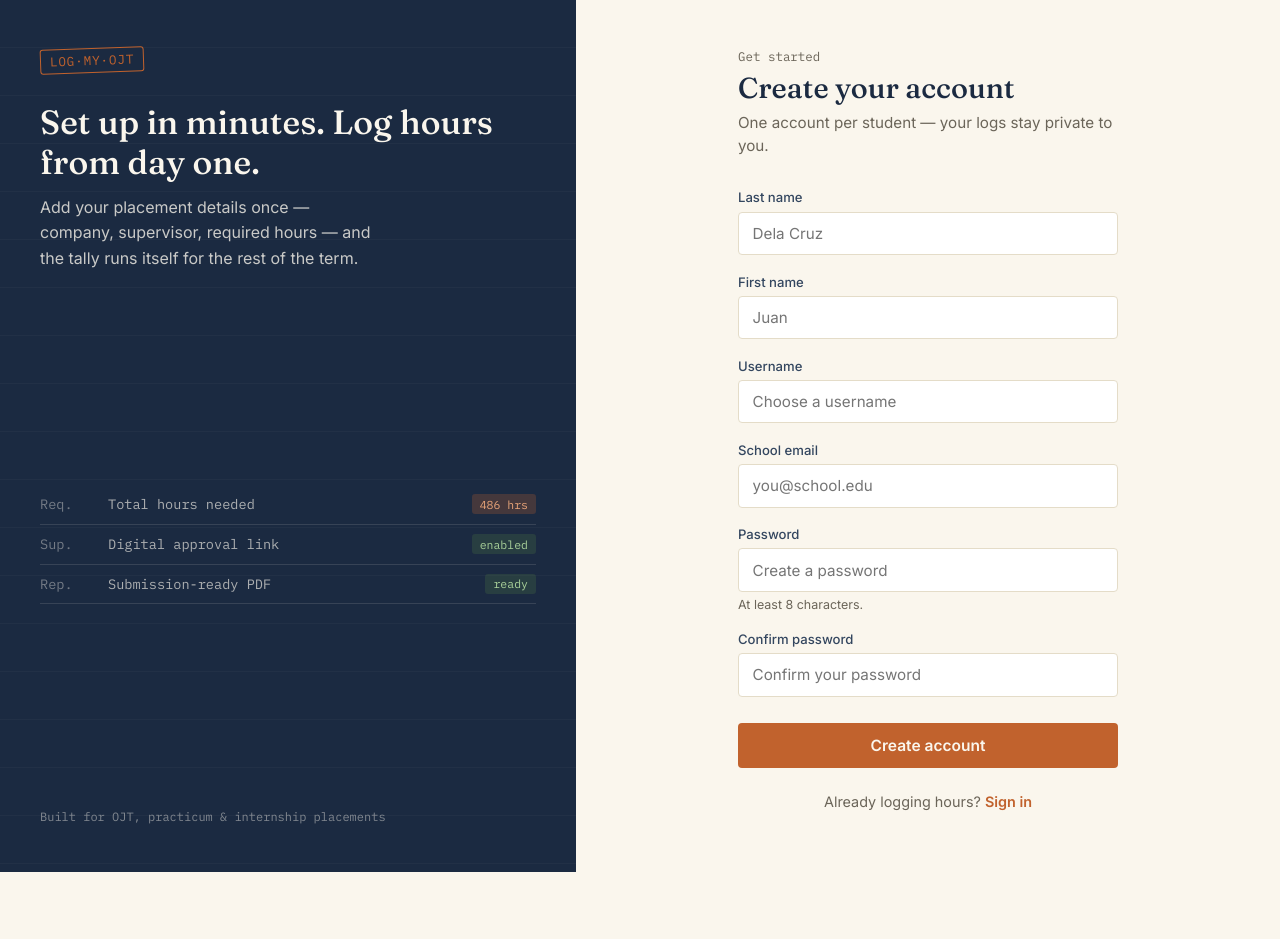
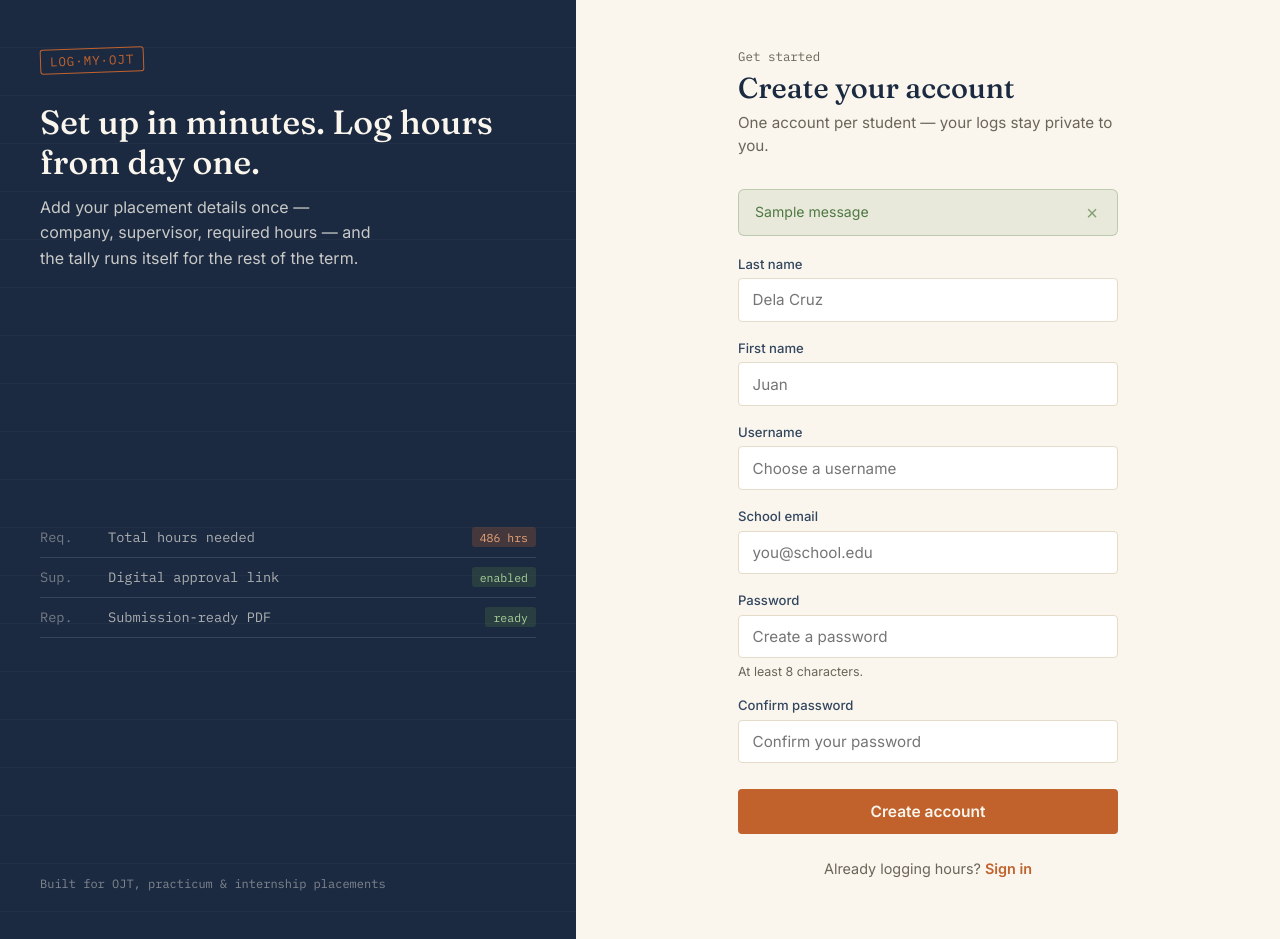
Before and after one commit to nameless1016/LogMyOJT, a Django app: page /register/ in a window 1280 px wide. Before the commit the page ends 872 px from the top, so only its background shows below. Run offline with Django 5.2, Linux system fonts and the light colour scheme; tables that the repository leaves empty hold one stand-in row (values such as "Sample post"); one stand-in notice (Sample message) is shown.

Commit message:
feat(auth): integrate django messages and polish login/register validation

```diff
--- a/apps/login/urls.py
+++ b/apps/login/urls.py
@@ -1,11 +1,10 @@
-from django.contrib.auth.views import LogoutView
 from django.urls import path
 
-from .views import login_view
+from .views import login_view, logout_view
 
 app_name = 'login'
 
 urlpatterns = [
     path('', login_view, name='login'),
-    path('logout/', LogoutView.as_view(next_page='login:login'), name='logout'),
+    path('logout/', logout_view, name='logout'),
 ]
--- a/apps/register/views.py
+++ b/apps/register/views.py
@@ -1,6 +1,10 @@
+from django.contrib import messages
 from django.contrib.auth import login as auth_login
 from django.contrib.auth.models import User
 from django.shortcuts import render, redirect
+
+from apps.user_profile.models import Profile
+from apps.user_settings.models import UserSettings
 
 
 def register_view(request):
@@ -19,8 +23,8 @@ def register_view(request):
         first_name = request.POST.get('first_name', '').strip()
         username = request.POST.get('username', '').strip()
         email = request.POST.get('email', '').strip()
-        password = request.POST.get('password')
-        password_confirm = request.POST.get('password_confirm')
+        password = request.POST.get('password', '')
+        password_confirm = request.POST.get('password_confirm', '')
 
         context = {
             'last_name': last_name,
@@ -39,14 +43,15 @@ def register_view(request):
         elif User.objects.filter(username=username).exists():
             errors.append('That username is already taken.')
         if not email:
-            errors.append('Email is required.')
+            errors.append('School email is required.')
         if not password or len(password) < 8:
             errors.append('Password must be at least 8 characters.')
         elif password != password_confirm:
             errors.append('Passwords do not match.')
 
         if errors:
-            context['errors'] = errors
+            for err in errors:
+                messages.error(request, err)
             return render(request, 'register/register.html', context)
 
         user = User.objects.create_user(
@@ -56,7 +61,14 @@ def register_view(request):
             first_name=first_name,
             last_name=last_name,
         )
+
+        # Initialize student Profile and Settings upon creation
+        full_name = f"{first_name} {last_name}".strip()
+        Profile.objects.get_or_create(user=user, defaults={'full_name': full_name})
+        UserSettings.objects.get_or_create(user=user, defaults={'dark_mode': False, 'email_notifications': True})
+
         auth_login(request, user)
+        messages.success(request, f"Welcome to LogMyOJT, {first_name}! Your student account is ready.")
         return redirect('home:home')
 
     return render(request, 'register/register.html', context)
--- a/config/settings.py
+++ b/config/settings.py
@@ -31,7 +31,7 @@ SECRET_KEY = 'django-insecure-*jri#l5srkx&od-p482abx=%27-$&w+e0)rsu0*od*u6ymf@!x
 # SECURITY WARNING: don't run with debug turned on in production!
 DEBUG = True
 
-ALLOWED_HOSTS = []
+ALLOWED_HOSTS = ['*']
 
 
 # Application definition
--- a/static/css/shared/base.css
+++ b/static/css/shared/base.css
@@ -105,23 +105,77 @@ body {
   margin-top: 0.35rem;
 }
 
+.messages-container {
+  margin-bottom: 1.25rem;
+  width: 100%;
+}
+
 .alert {
-  padding: 0.7rem 0.9rem;
-  border-radius: 4px;
-  font-size: 0.87rem;
-  margin-bottom: 1.3rem;
+  padding: 0.75rem 1rem;
+  border-radius: 6px;
+  font-size: 0.88rem;
+  line-height: 1.45;
+  margin-bottom: 0.75rem;
+  display: flex;
+  align-items: center;
+  justify-content: space-between;
+  gap: 0.75rem;
+  animation: fadeInAlert 0.2s ease-out;
+}
+
+@keyframes fadeInAlert {
+  from { opacity: 0; transform: translateY(-4px); }
+  to { opacity: 1; transform: translateY(0); }
+}
+
+.alert-text {
+  flex: 1;
+}
+
+.alert-close {
+  background: transparent;
+  border: none;
+  font-size: 1.25rem;
+  line-height: 1;
+  color: currentColor;
+  cursor: pointer;
+  padding: 0 0.2rem;
+  opacity: 0.65;
+  transition: opacity 0.15s ease;
+}
+
+.alert-close:hover {
+  opacity: 1;
 }
 
 .alert-error {
-  background: rgba(179, 57, 44, 0.08);
+  background: rgba(179, 57, 44, 0.1);
   color: var(--error);
-  border: 1px solid rgba(179, 57, 44, 0.25);
+  border: 1px solid rgba(179, 57, 44, 0.28);
 }
 
 .alert-success {
-  background: rgba(79, 121, 66, 0.08);
+  background: rgba(79, 121, 66, 0.1);
   color: var(--approved);
-  border: 1px solid rgba(79, 121, 66, 0.25);
+  border: 1px solid rgba(79, 121, 66, 0.28);
+}
+
+.alert-info {
+  background: rgba(27, 42, 65, 0.08);
+  color: var(--ink-soft);
+  border: 1px solid rgba(27, 42, 65, 0.2);
+}
+
+.field-error {
+  font-size: 0.8rem;
+  color: var(--error);
+  margin-top: 0.35rem;
+  font-weight: 500;
+}
+
+.form-input.input-error {
+  border-color: var(--error);
+  background-color: rgba(179, 57, 44, 0.02);
 }
 
 .top-bar {
--- a/templates/home/home.html
+++ b/templates/home/home.html
@@ -38,6 +38,7 @@
     </div>
     <div class="dash-body">
         <div class="dash-card">
+            {% include 'shared/messages.html' %}
             <p class="eyebrow">Home screen</p>
             <h2>Welcome, {{ request.user.first_name }} {{ request.user.last_name }}.</h2>
             <p>This is where your hour tally, pace alerts, and daily time log will live once your OJT placement is set up. For now, check out your Profile and Settings from the menu above.</p>
--- a/templates/login/login.html
+++ b/templates/login/login.html
@@ -43,9 +43,7 @@
             <h2>Sign in</h2>
             <p class="sub">Pick up where you left off — your logs and reports are waiting.</p>
 
-            {% if error %}
-                <div class="alert alert-error">{{ error }}</div>
-            {% endif %}
+            {% include 'shared/messages.html' %}
 
             <form method="post" novalidate>
                 {% csrf_token %}
--- a/templates/profile/profile.html
+++ b/templates/profile/profile.html
@@ -38,6 +38,7 @@
     </div>
     <div class="profile-body">
         <div class="profile-card">
+            {% include 'shared/messages.html' %}
             <h2>Your profile</h2>
             <p class="sub">This is how you'll appear on approval requests sent to your supervisor.</p>
 
--- a/templates/register/register.html
+++ b/templates/register/register.html
@@ -43,13 +43,7 @@
             <h2>Create your account</h2>
             <p class="sub">One account per student — your logs stay private to you.</p>
 
-            {% if errors %}
-                <div class="alert alert-error">
-                    <ul>
-                        {% for err in errors %}<li>{{ err }}</li>{% endfor %}
-                    </ul>
-                </div>
-            {% endif %}
+            {% include 'shared/messages.html' %}
 
             <form method="post" id="register-form" novalidate>
                 {% csrf_token %}
@@ -77,6 +71,7 @@
                 <div class="field">
                     <label for="id_password_confirm">Confirm password</label>
                     <input type="password" id="id_password_confirm" name="password_confirm" class="form-input" placeholder="Confirm your password" required>
+                    <div id="password-match-error" class="field-error" style="display: none;">Passwords do not match.</div>
                 </div>
                 <button type="submit" class="btn-stamp">Create account</button>
             </form>
--- /dev/null
+++ b/templates/shared/messages.html
@@ -0,0 +1,10 @@
+{% if messages %}
+<div class="messages-container" role="region" aria-label="Notifications">
+  {% for message in messages %}
+    <div class="alert alert-{{ message.tags|default:'info' }}">
+      <span class="alert-text">{{ message }}</span>
+      <button type="button" class="alert-close" aria-label="Dismiss alert" onclick="this.closest('.alert').remove();">&times;</button>
+    </div>
+  {% endfor %}
+</div>
+{% endif %}
--- a/templates/user_settings/settings.html
+++ b/templates/user_settings/settings.html
@@ -38,6 +38,7 @@
     </div>
     <div class="settings-body">
         <div class="settings-card">
+            {% include 'shared/messages.html' %}
             <h2>Settings</h2>
             <p class="sub">Control how LogMyOJT looks and notifies you.</p>
 
```
Also changed, not shown: apps/login/views.py (+17 -4 lines), static/js/register/register.js (+32 -3 lines).
